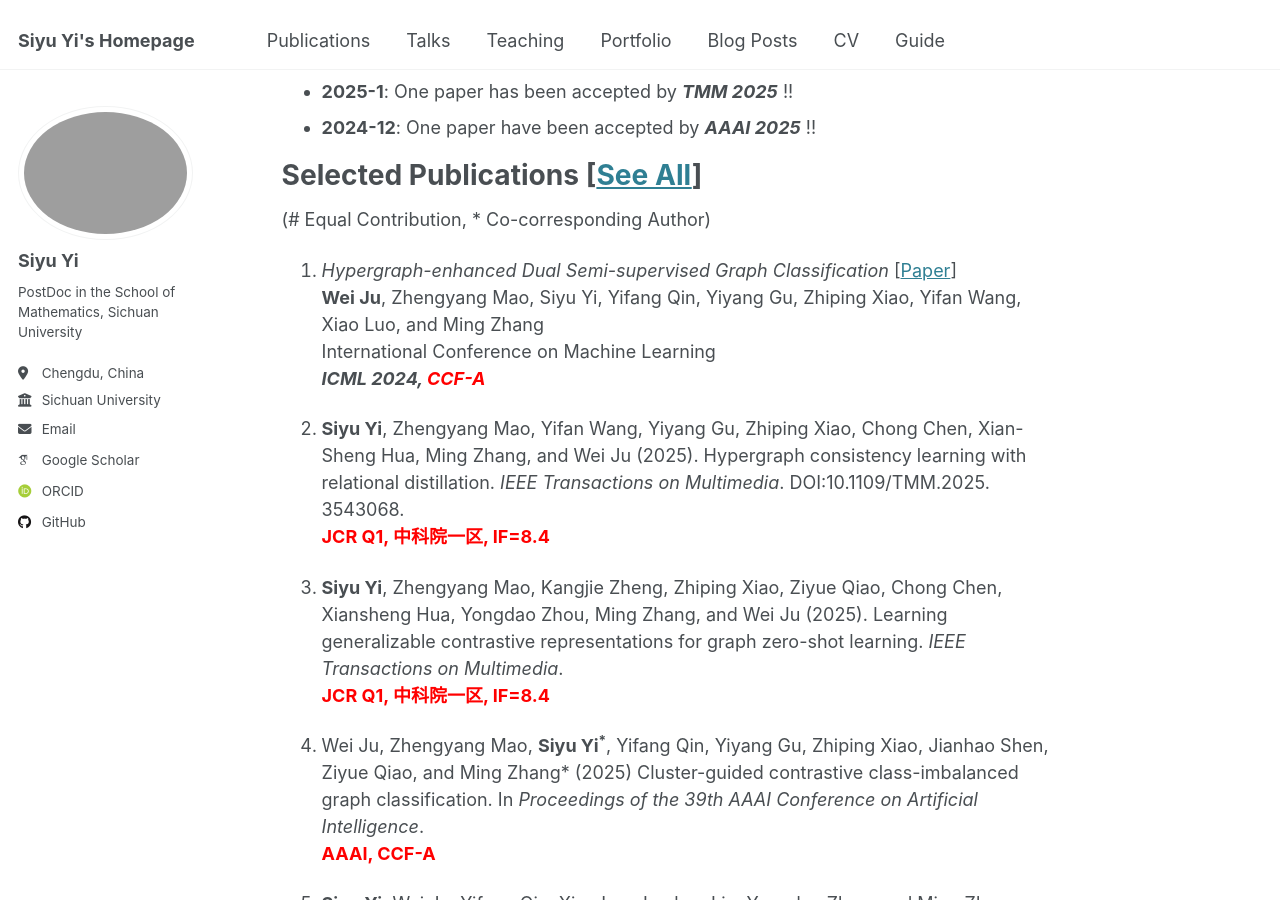
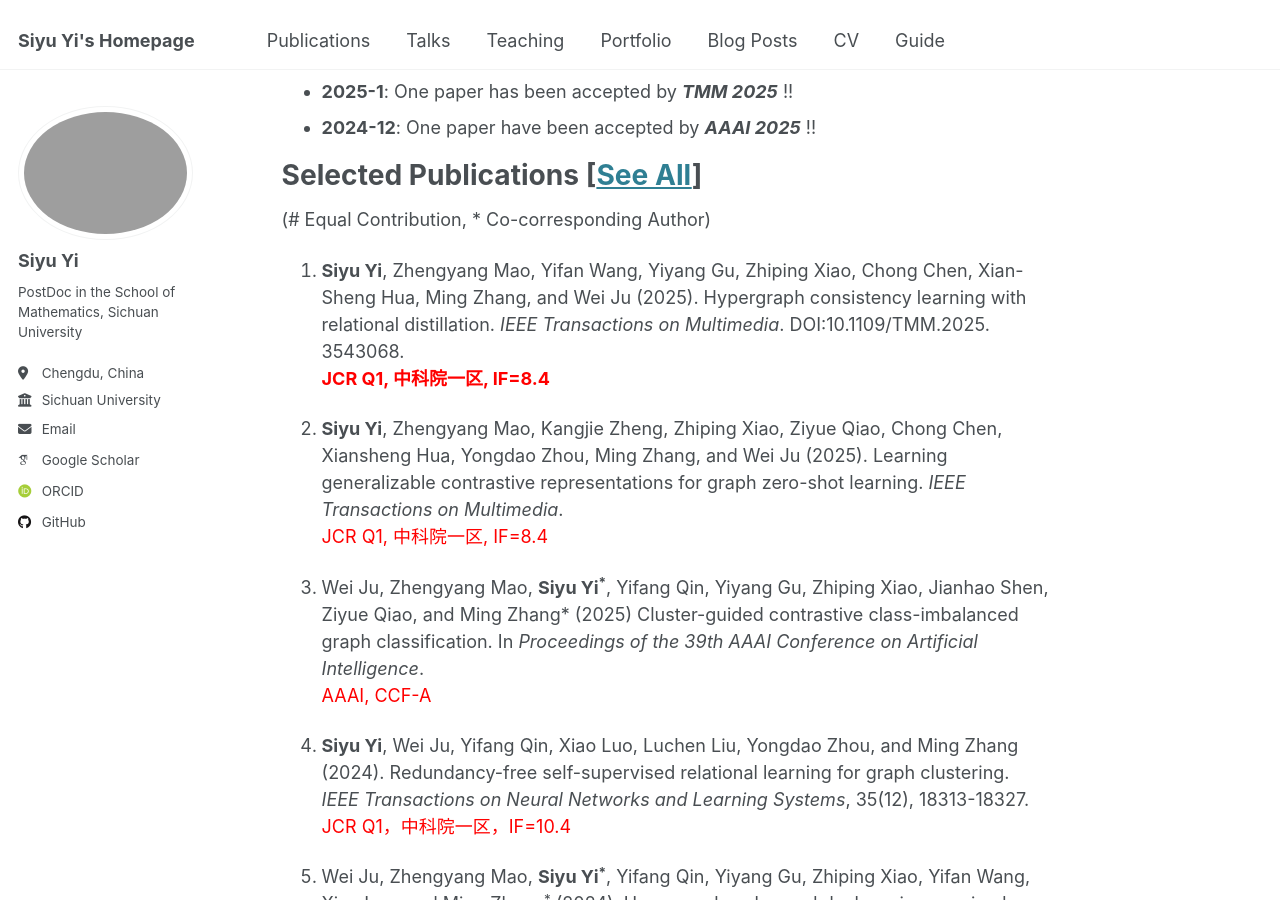
Before and after one commit to yisiyu95/yisiyu95.github.io, a Jekyll site: the page built from _pages/about.md, in a window 1280 px wide and 900 px high, scrolled down 352 px. Built offline with Jekyll 4.4.1, drawn with Linux system fonts in a browser that asks for light colours; some web fonts are replaced.

Commit message:
Update about.md

```diff
--- a/_pages/about.md
+++ b/_pages/about.md
@@ -24,36 +24,30 @@ Selected Publications [[See All](https://yisiyu95.github.io/publications/)]
 =====
 (\# Equal Contribution, \* Co-corresponding Author)
 
-1.  *Hypergraph-enhanced Dual Semi-supervised Graph Classification* [[Paper](../files/ICML24-HEAL.pdf)] <br>
-**Wei Ju**, Zhengyang Mao, Siyu Yi, Yifang Qin, Yiyang Gu, Zhiping Xiao, Yifan Wang, Xiao Luo, and Ming Zhang <br>
-International Conference on Machine Learning <br>
-***ICML 2024, <span style="color:red">CCF-A</span>***
-
-
 1.  **Siyu Yi**, Zhengyang Mao, Yifan Wang, Yiyang Gu, Zhiping Xiao, Chong Chen, Xian-Sheng Hua, Ming Zhang, and Wei Ju (2025). Hypergraph consistency learning with relational distillation. *IEEE Transactions on Multimedia*. DOI:10.1109/TMM.2025. 3543068. <br>
 **<span style="color:red">JCR Q1, 中科院一区, IF=8.4</span>**
 
 
 1.  **Siyu Yi**, Zhengyang Mao, Kangjie Zheng, Zhiping Xiao, Ziyue Qiao, Chong Chen, Xiansheng Hua, Yongdao Zhou, Ming Zhang, and Wei Ju (2025). Learning generalizable contrastive representations for graph zero-shot learning. *IEEE Transactions on Multimedia*.  <br>
-**<span style="color:red">JCR Q1, 中科院一区, IF=8.4</span>**
+<span style="color:red">JCR Q1, 中科院一区, IF=8.4</span>
 
 1.  Wei Ju, Zhengyang Mao, **Siyu Yi<sup>\*</sup>**, Yifang Qin, Yiyang Gu, Zhiping Xiao, Jianhao Shen, Ziyue Qiao, and Ming Zhang* (2025) Cluster-guided contrastive class-imbalanced graph classification. In *Proceedings of the 39th AAAI Conference on Artificial Intelligence*. <br>
-**<span style="color:red">AAAI, CCF-A</span>**
+<span style="color:red">AAAI, CCF-A</span>
 
 1.  **Siyu Yi**, Wei Ju, Yifang Qin, Xiao Luo, Luchen Liu, Yongdao Zhou, and Ming Zhang (2024). Redundancy-free self-supervised relational learning for graph clustering. *IEEE Transactions on Neural Networks and Learning Systems*, 35(12), 18313-18327. <br>
-**<span style="color:red">JCR Q1，中科院一区，IF=10.4</span>**
+<span style="color:red">JCR Q1，中科院一区，IF=10.4</span>
 
 1.  Wei Ju, Zhengyang Mao, **Siyu Yi<sup>\*</sup>**, Yifang Qin, Yiyang Gu, Zhiping Xiao, Yifan Wang, Xiao Luo, and Ming Zhang<sup>\*</sup> (2024). Hypergraph-enhanced dual semi-supervised graph classification. In *Proceedings of the 41st International Conference on Machine Learning*, 22594-22604. <br>
-**<span style="color:red">ICML, CCF-A</span>**
+<span style="color:red">ICML, CCF-A</span>
 
 1.  Wei Ju, **Siyu Yi<sup>\*</sup>**, Yifan Wang, Qingqing Long, Junyu Luo, Zhiping Xiao, and Ming Zhang<sup>\*</sup>. (2024). A survey of data-efficient graph learning. In *Proceedings of the 33rd International Joint Conference on Artificial Intelligence*, 8104-8113. <br>
-**<span style="color:red">IJCAI, CCF-A</span>**
+<span style="color:red">IJCAI, CCF-A</span>
 
 1.  **Siyu Yi<sup>\#</sup>**, **Ze Liu<sup>\#</sup>**, Min-Qian Liu, and Yongdao Zhou (2023). Global likelihood sampler for multimodal distributions, *Journal of Computational and Graphical Statistics*, 32(3), 927-937. <br>
-**<span style="color:red">JCR Q1，中科院二区，IF=2.4</span>**
+<span style="color:red">JCR Q1，中科院二区，IF=2.4</span>
 
 1.  **Siyu Yi**, and Yongdao Zhou (2023). Model-free global likelihood subsampling for massive data. *Statistics and Computing*, 33(1):9. <br>
-**<span style="color:red">JCR Q1，中科院二区，IF=2.2</span>**
+<span style="color:red">JCR Q1，中科院二区，IF=2.2</span>
 
 1.  **Siyu Yi<sup>\#</sup>**, **Zhengyang Mao<sup>\#</sup>**, Wei Ju, Yongdao Zhou, Luchen Liu, Xiao Luo, and Ming Zhang (2023). Towards long-tailed recognition for graph classification via collaborative experts. *IEEE Transactions on Big Data*, 9(6), 1683-1696.  <br>
-**<span style="color:red">JCR Q1，IF=7.2</span>**
+<span style="color:red">JCR Q1，IF=7.2</span>
```
